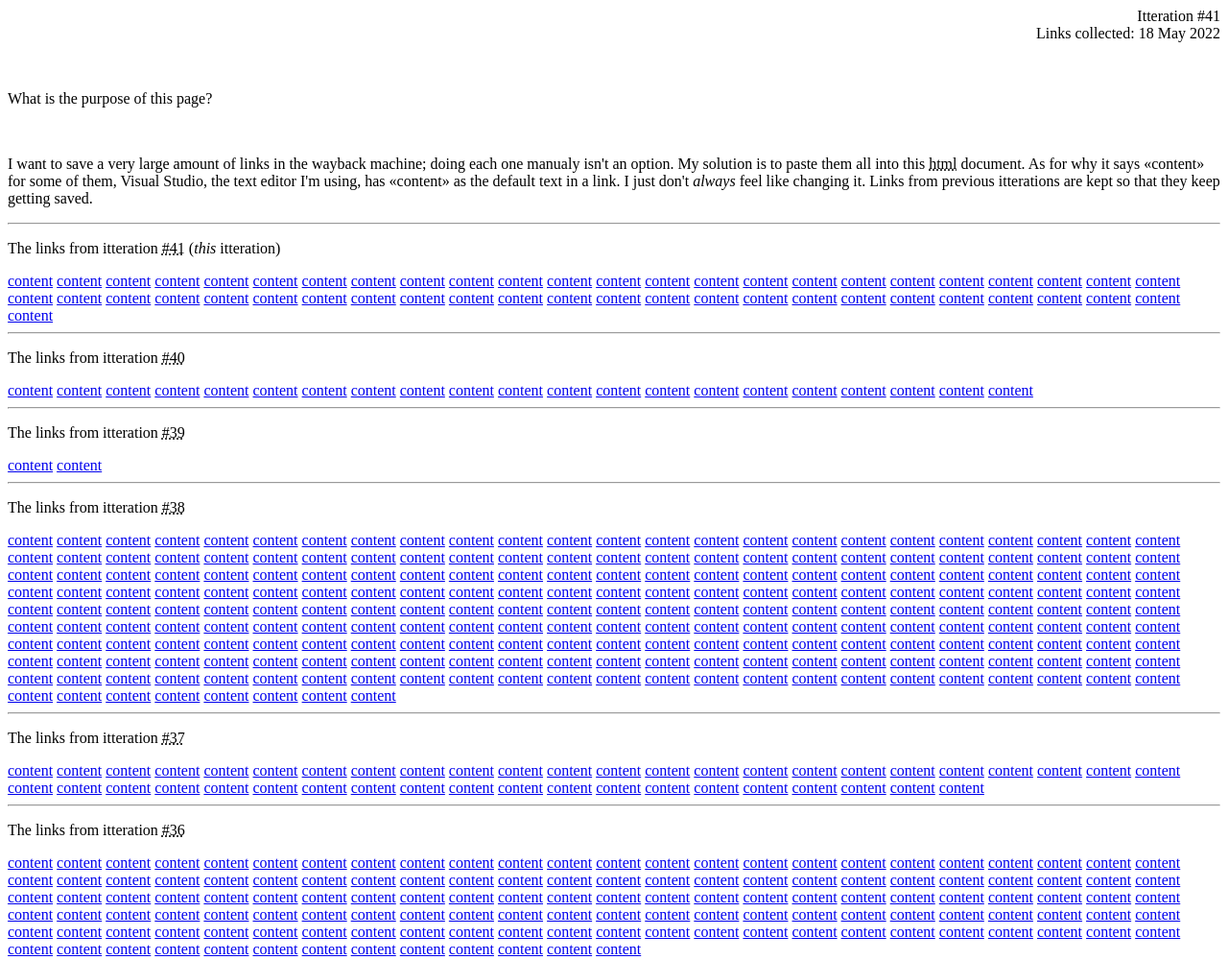
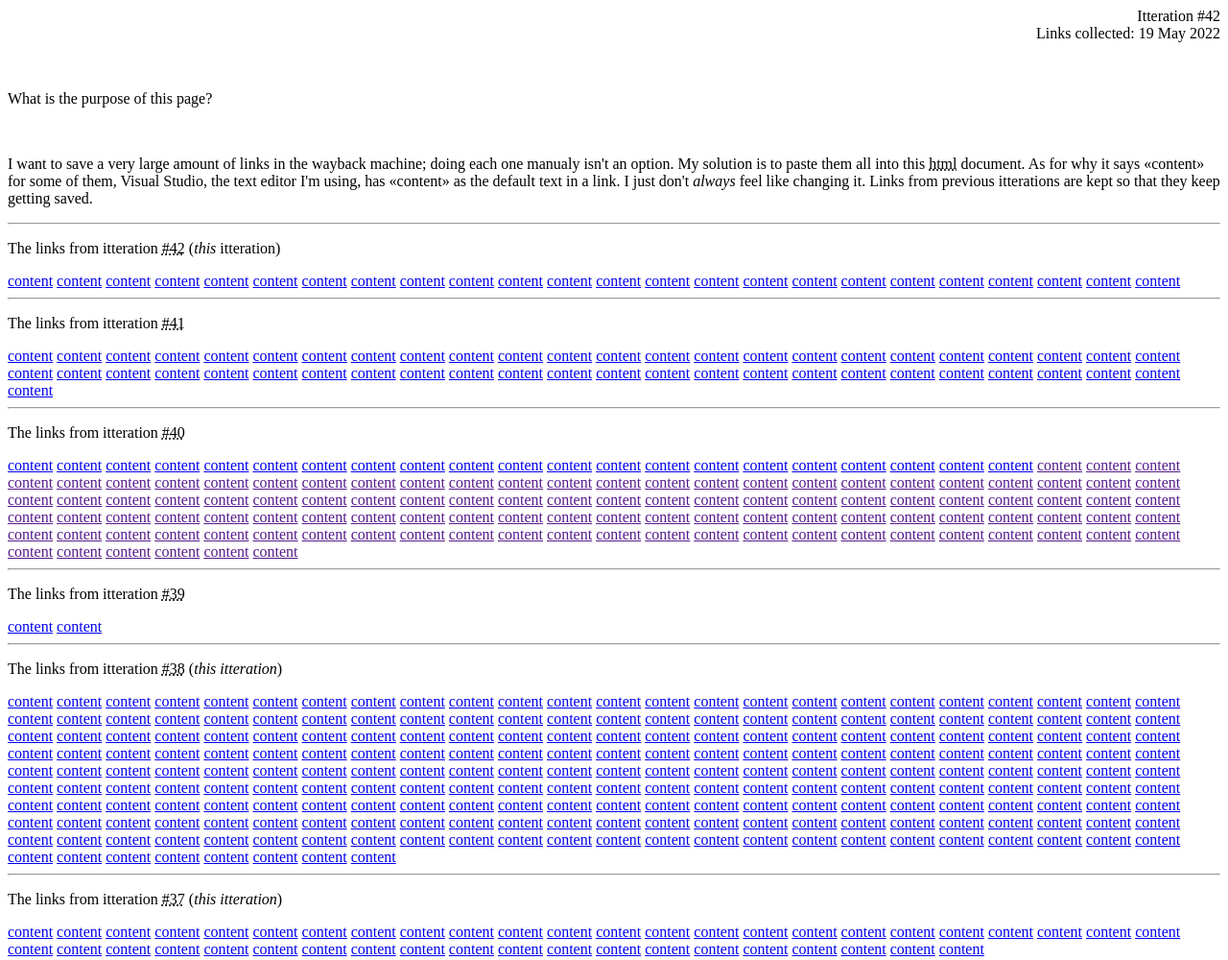
Before and after one commit to BuilderBoyHarry/random-links, a plain HTML site: page index.html in a window 1280 px wide. Shown: the top 1000 px of the page at 96% size. Drawn offline with Linux system fonts and the light colour scheme.

Commit message:
Update index.html

```diff
--- a/index.html
+++ b/index.html
@@ -7,7 +7,7 @@
 <body>
 
     <content>
-        <p style="text-align:right">Itteration #41<br/>Links collected: 18 May 2022</p>
+        <p style="text-align:right">Itteration #42<br/>Links collected: 19 May 2022</p>
         <br/>
         <p>What is the purpose of this page?</p>
         <br/>
@@ -17,7 +17,34 @@
     </content>
 
     <hr/>
-    <p>The links from itteration <abbr title="18 May 2022">#41</abbr> (<i>this</i> itteration)</p>
+    <p>The links from itteration <abbr title="19 May 2022">#42</abbr> (<i>this</i> itteration)</p>
+    <a href="https://www.dictionary.com/browse/row">content</a>
+    <a href="https://www.dictionary.com/browse/harold">content</a>
+    <a href="https://www.dictionary.com/browse/herold">content</a>
+    <a href="https://www.dictionary.com/browse/hérold">content</a>
+    <a href="https://www.lexilogos.com/keyboard/diacritics.htm">content</a>
+    <a href="https://duckduckgo.com/?t=ffab&q=copy-paste+diacritic&ia=web">content</a>
+    <a href="https://en.wikipedia.org/wiki/Dotted_circle">content</a>
+    <a href="https://en.wikipedia.org/wiki/Macron_(diacritic)">content</a>
+    <a href="https://en.wikipedia.org/wiki/Macron">content</a>
+    <a href="https://en.wikipedia.org/wiki/Voiced_labial%E2%80%93velar_nasal">content</a>
+    <a href="https://en.wikipedia.org/wiki/International_Phonetic_Alphabet_chart">content</a>
+    <a href="https://www.internationalphoneticalphabet.org/ipa-charts/diacritics/">content</a>
+    <a href="https://duckduckgo.com/?t=ffab&q=ipa+diacritics&ia=web">content</a>
+    <a href="https://www.lexilogos.com/keyboard/ipa.htm">content</a>
+    <a href="https://www.lexilogos.com/english/index.htm">content</a>
+    <a href="https://duckduckgo.com/?t=ffab&q=lexilogos&ia=web">content</a>
+    <a href="https://youtu.be/xQaZbphjVnY">content</a>
+    <a href="https://youtu.be/1ak7N_gnoHM">content</a>
+    <a href="https://tinyurl.com/muzj34wm">content</a>
+    <a href="https://tinyurl.com/bdevtej9">content</a>
+    <a href="https://tinyurl.com/4rrpdd62">content</a>
+    <a href="https://tinyurl.com/2d65ykn3">content</a>
+    <a href="https://tinyurl.com/2p9xpxv6">content</a>
+    <a href="https://youtu.be/z4UM-D7CNhg">content</a>
+
+    <hr/>
+    <p>The links from itteration <abbr title="18 May 2022">#41</abbr></p>
     <a href="https://upload.wikimedia.org/wikipedia/commons/thumb/5/56/ExtIPA_chart_(2015).pdf/page1-330px-ExtIPA_chart_(2015).pdf.jpg">content</a>
     <a href="https://duckduckgo.com/?t=ffab&q=IPA+chart+extension+&iax=images&ia=images&iai=https%3A%2F%2Fupload.wikimedia.org%2Fwikipedia%2Fcommons%2Fthumb%2F5%2F56%2FExtIPA_chart_(2015).pdf%2Fpage1-330px-ExtIPA_chart_(2015).pdf.jpg">content</a>
     <a href="https://duckduckgo.com/?t=ffab&q=IPA+chart+extension+&ia=web">content</a>
@@ -91,6 +118,112 @@
     <a href="https://www.dictionary.com/browse/kramer">content</a>
     <a href="https://www.dictionary.com/browse/cure">content</a>
     <a href="https://en.wiktionary.org/wiki/car#Pronunciation">content</a>
+    <a href="">content</a>
+    <a href="">content</a>
+    <a href="">content</a>
+    <a href="">content</a>
+    <a href="">content</a>
+    <a href="">content</a>
+    <a href="">content</a>
+    <a href="">content</a>
+    <a href="">content</a>
+    <a href="">content</a>
+    <a href="">content</a>
+    <a href="">content</a>
+    <a href="">content</a>
+    <a href="">content</a>
+    <a href="">content</a>
+    <a href="">content</a>
+    <a href="">content</a>
+    <a href="">content</a>
+    <a href="">content</a>
+    <a href="">content</a>
+    <a href="">content</a>
+    <a href="">content</a>
+    <a href="">content</a>
+    <a href="">content</a>
+    <a href="">content</a>
+    <a href="">content</a>
+    <a href="">content</a>
+    <a href="">content</a>
+    <a href="">content</a>
+    <a href="">content</a>
+    <a href="">content</a>
+    <a href="">content</a>
+    <a href="">content</a>
+    <a href="">content</a>
+    <a href="">content</a>
+    <a href="">content</a>
+    <a href="">content</a>
+    <a href="">content</a>
+    <a href="">content</a>
+    <a href="">content</a>
+    <a href="">content</a>
+    <a href="">content</a>
+    <a href="">content</a>
+    <a href="">content</a>
+    <a href="">content</a>
+    <a href="">content</a>
+    <a href="">content</a>
+    <a href="">content</a>
+    <a href="">content</a>
+    <a href="">content</a>
+    <a href="">content</a>
+    <a href="">content</a>
+    <a href="">content</a>
+    <a href="">content</a>
+    <a href="">content</a>
+    <a href="">content</a>
+    <a href="">content</a>
+    <a href="">content</a>
+    <a href="">content</a>
+    <a href="">content</a>
+    <a href="">content</a>
+    <a href="">content</a>
+    <a href="">content</a>
+    <a href="">content</a>
+    <a href="">content</a>
+    <a href="">content</a>
+    <a href="">content</a>
+    <a href="">content</a>
+    <a href="">content</a>
+    <a href="">content</a>
+    <a href="">content</a>
+    <a href="">content</a>
+    <a href="">content</a>
+    <a href="">content</a>
+    <a href="">content</a>
+    <a href="">content</a>
+    <a href="">content</a>
+    <a href="">content</a>
+    <a href="">content</a>
+    <a href="">content</a>
+    <a href="">content</a>
+    <a href="">content</a>
+    <a href="">content</a>
+    <a href="">content</a>
+    <a href="">content</a>
+    <a href="">content</a>
+    <a href="">content</a>
+    <a href="">content</a>
+    <a href="">content</a>
+    <a href="">content</a>
+    <a href="">content</a>
+    <a href="">content</a>
+    <a href="">content</a>
+    <a href="">content</a>
+    <a href="">content</a>
+    <a href="">content</a>
+    <a href="">content</a>
+    <a href="">content</a>
+    <a href="">content</a>
+    <a href="">content</a>
+    <a href="">content</a>
+    <a href="">content</a>
+    <a href="">content</a>
+    <a href="">content</a>
+    <a href="">content</a>
+
 
     <hr/>
     <p>The links from itteration <abbr title="16 May 2022">#39</abbr></p>
@@ -98,7 +231,7 @@
     <a href="https://www.youtube.com/user/ThatMumboJumbo2">content</a>
 
     <hr/>
-    <p>The links from itteration <abbr title="14 May 2022">#38</abbr></p>
+    <p>The links from itteration <abbr title="14 May 2022">#38</abbr> (<i>this itteration</i>)</p>
     <a href="https://tinyurl.com/3zxanzmx">content</a>
     <a href="https://pubchem.ncbi.nlm.nih.gov/element/Helium">content</a>
     <a href="https://upload.wikimedia.org/wikipedia/commons/4/4f/2022_Russian_invasion_of_Ukraine.svg">content</a>
@@ -325,7 +458,7 @@
     <a href="https://www.mediawiki.org/wiki/Help:Templates">content</a>
 
     <hr/>
-    <p>The links from itteration <abbr title="13 May 2022">#37</abbr></p>
+    <p>The links from itteration <abbr title="13 May 2022">#37</abbr> (<i>this itteration</i>)</p>
     <a href="https://duckduckgo.com/?t=ffab&q=word+fro+contact+info&ia=web">content</a>
     <a href="https://tinyurl.com/umuwsvz2">content</a>
     <a href="https://tinyurl.com/ycky5r2h">content</a>
```
